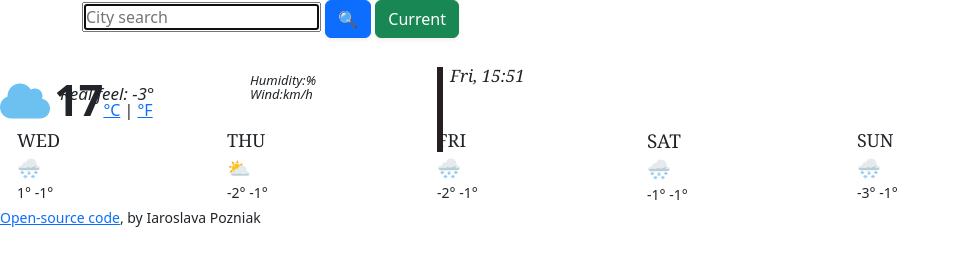
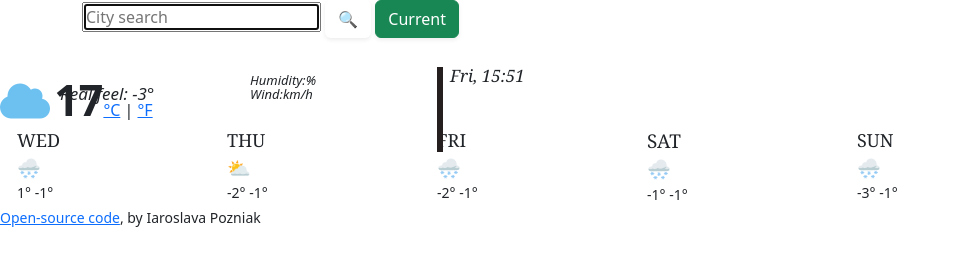
Before and after one commit to ladyyasita/my-weather-project, a website built with Parcel: page index.html in a window 1280 px wide. Shown: the top 266 px of the page, without its empty margins (0-960 px from the left). Built offline with nearby package versions, Linux system fonts and the light colour scheme; no server answers.

Commit message:
Update index.html

```diff
--- a/index.html
+++ b/index.html
@@ -30,7 +30,7 @@
           placeholder="City search"
           autocomplete="off"
         />
-        <input type="submit" value="🔍" class="btn btn-primary shadow-sm" />
+        <input type="submit" value="🔍" class="btn btn-third shadow-sm" />
         <button class="btn btn-success shadow-sm" id="current-location-button">
           Current
         </button>
```
